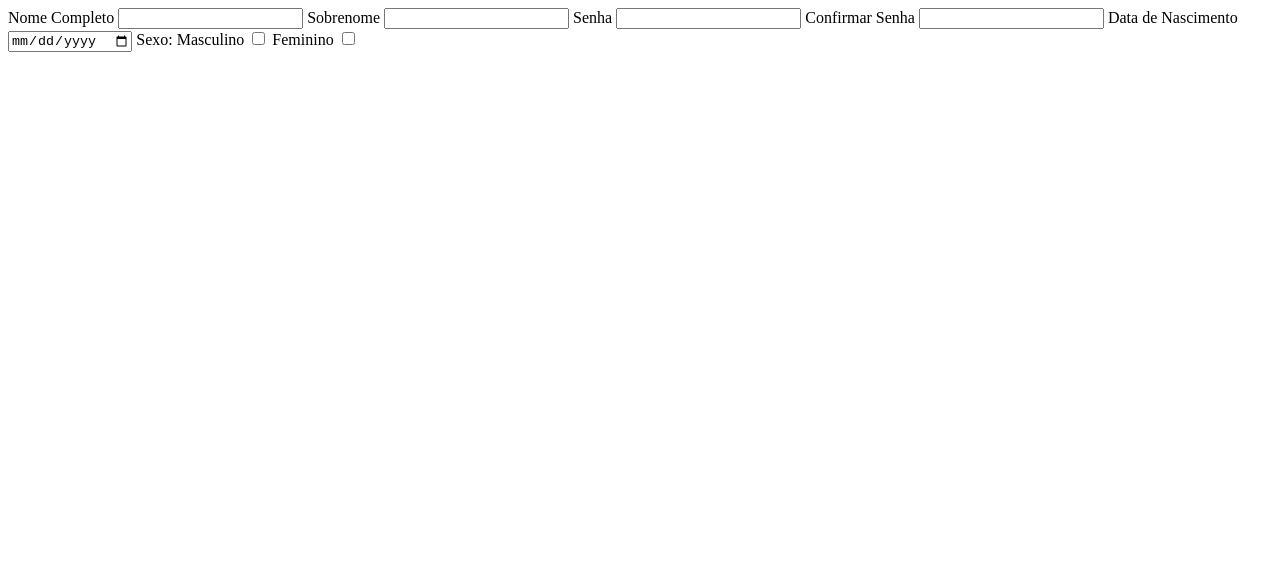
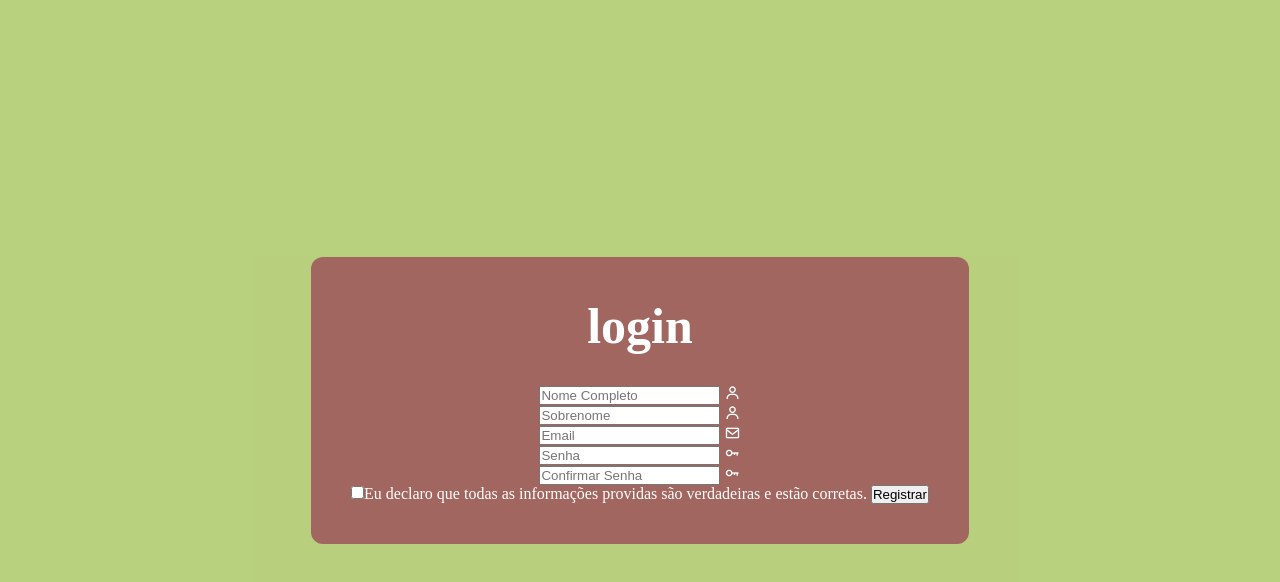
Before and after one commit to MateusAugusto1/Project2024, a plain HTML site: page Aprendizado/index.html in a window 1280 px wide. Drawn offline with nearby package versions, Linux system fonts and the light colour scheme.

Commit message:
Formulario de Cadastro

```diff
--- a/Aprendizado/index.html
+++ b/Aprendizado/index.html
@@ -4,25 +4,50 @@
     <meta charset="UTF-8">
     <meta name="viewport" content="width=device-width, initial-scale=1.0">
     <title>Tela de Cadastro</title>
+    <link rel="stylesheet" href="style.css">
+    <link href='https://unpkg.com/boxicons@2.1.4/css/boxicons.min.css' rel='stylesheet'>
+
 </head>
 <body>
-    <form action="">
-        <label for="">Nome Completo</label>
-        <input type="text"  name="Ncompleto">
-        <label for="">Sobrenome</label>
-        <input type="text" name="Sobrenome" >
-        <label for="">Senha</label>
-        <input type="password">
-        <label for="">Confirmar Senha</label>
-        <input type="password">
-        <label for="">Data de Nascimento</label>
-        <input type="date" >
-        <label for="action">Sexo:</label>
-        <label for="">Masculino</label>
-        <input type="checkbox" >
-        <label for="">Feminino</label>
-        <input type="checkbox" >
+    <div class="telalogin">
+        <form action="">
+            <h1>login</h1>
+            <div class="input-p">
+                <label for="" >
+                    <input type="text" placeholder="Nome Completo" required>
+                    <i class='bx bx-user' ></i>
+                </label>
+            </div>
+            <div class="input-p">
+                <label for="" >
+                    <input type="text" placeholder="Sobrenome" required>
+                    <i class='bx bx-user' ></i>
+                </label>
+            </div>
+            <div class="input-p">
+                <label for="" >
+                    <input type="mail" placeholder="Email" required>
+                    <i class='bx bx-envelope' ></i>
 
-    </form>
+                </label>
+            </div>
+            <div class="input-p">
+                <label for="" >
+                    <input type="password" placeholder="Senha" required>
+                    <i class='bx bx-key'></i>
+                </label>
+                <div class="input-p">
+                    <label for="" >
+
+                        <input type="password" placeholder="Confirmar Senha" required>
+                        <i class='bx bx-key'></i>
+                    </label>
+                </div>
+            </div>
+            <Label><input type="checkbox" >Eu declaro que todas as informações providas são verdadeiras e estão corretas.</Label>
+
+            <button type="submit"> Registrar</button>
+        </form>
+    </div>
 </body>
 </html>
--- /dev/null
+++ b/Aprendizado/style.css
@@ -0,0 +1,28 @@
+*{
+    margin:0;
+    padding: 0;
+    box-sizing: border-box;
+}
+
+.telalogin{
+    display: flex;
+    justify-content: center;
+    align-items: center;
+    min-height: 100vh;
+    background-color: rgba(122, 168, 13, 0.534);
+
+}
+
+form{
+    border-radius: 12px;
+    color: white;
+    background-color: rgba(139, 0, 65, 0.507);
+    width: auto;
+    padding: 40px;
+    text-align: center;
+}
+form h1{
+    margin-bottom: 30px;
+    text-align: center;
+    font-size: 50px;
+}
```
